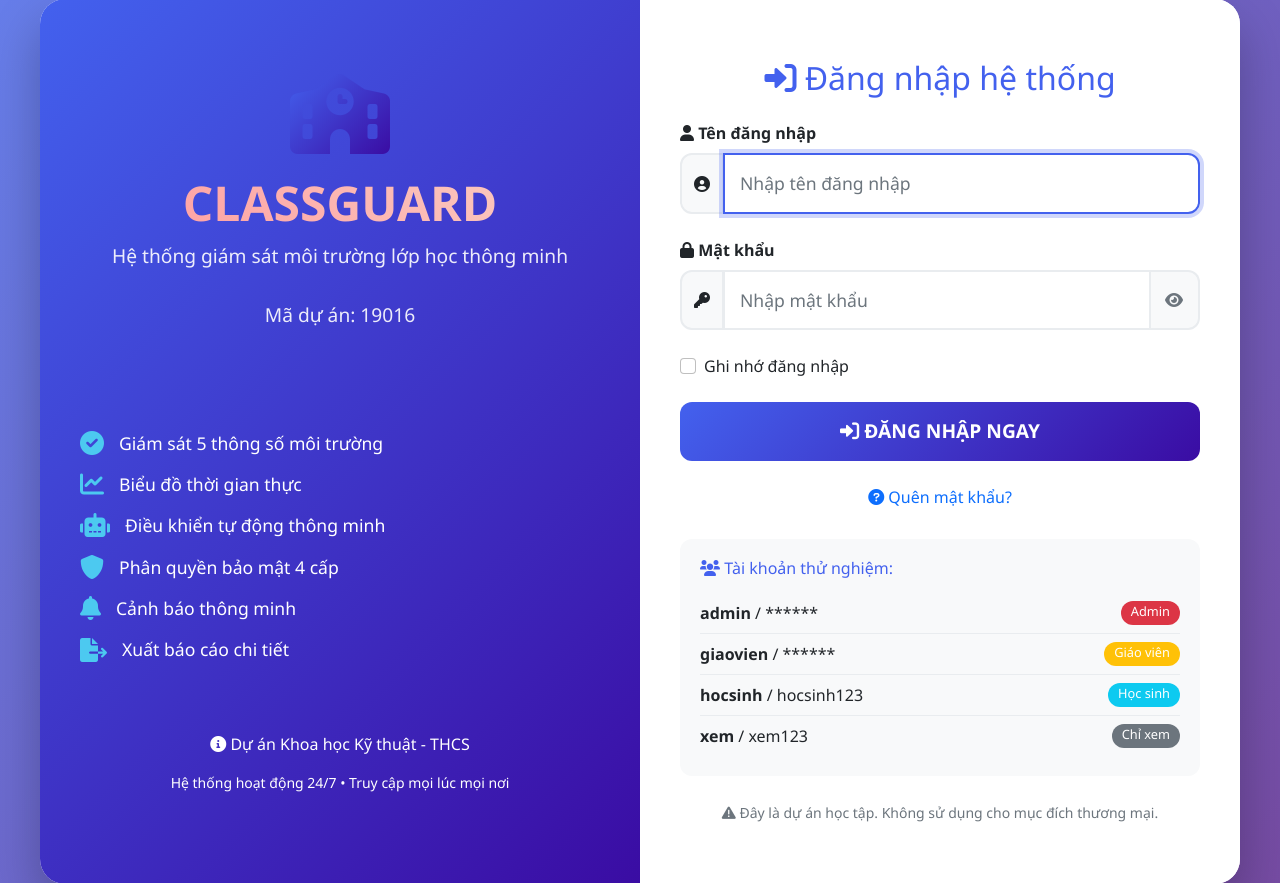
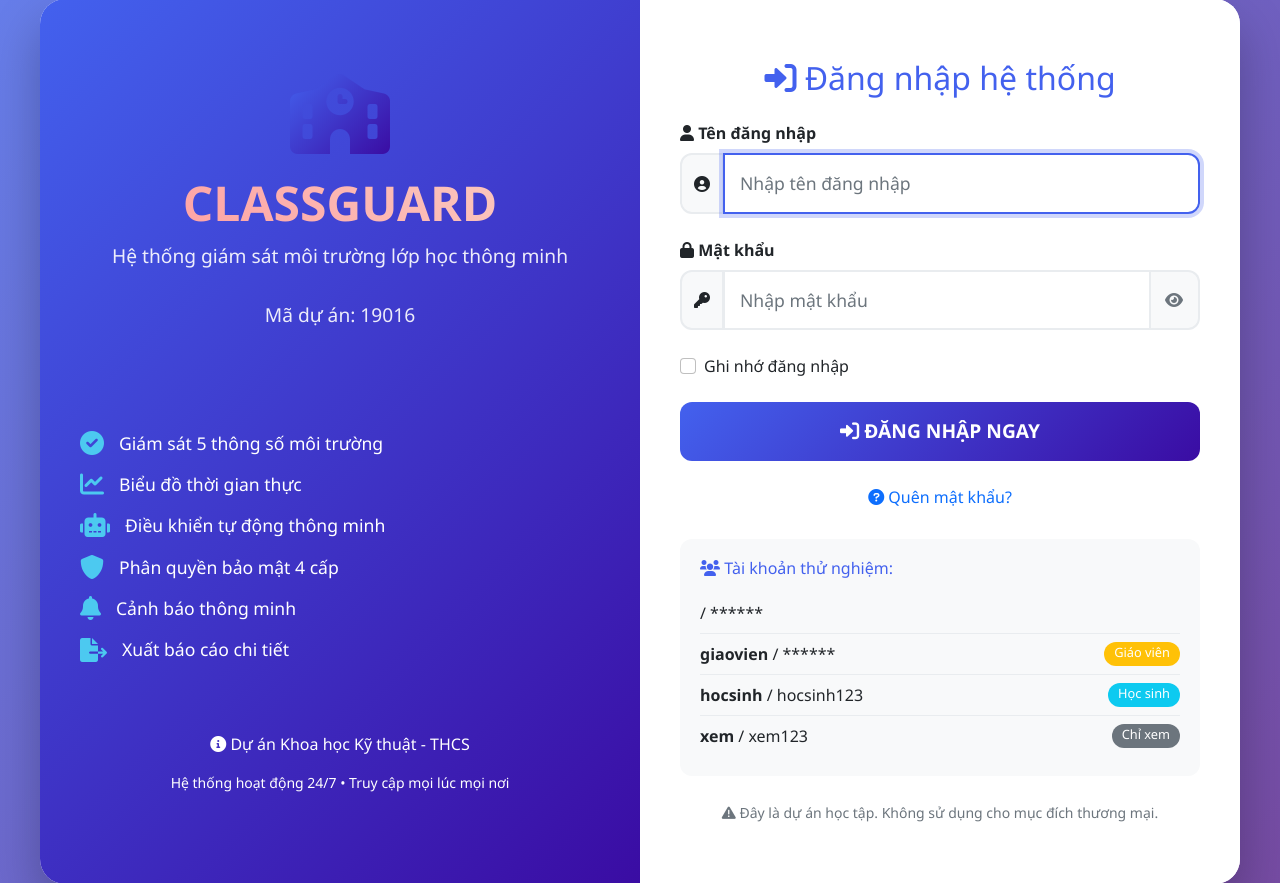
Before and after one commit to nguyenminhquan-80/classguard-web, a Flask app: page /login in a window 1280 px wide. Shown: the part 21-904 px from the top of the page. Run offline with Flask 3, Linux system fonts and the light colour scheme.

Commit message:
Update login.html

```diff
--- a/templates/login.html
+++ b/templates/login.html
@@ -287,8 +287,8 @@
             <div class="test-accounts">
                 <h6><i class="fas fa-users"></i> Tài khoản thử nghiệm:</h6>
                 <div class="account-item">
-                    <span><strong>admin</strong> / ******</span>
-                    <span class="badge bg-danger role-badge">Admin</span>
+                    <span><strong></strong> / ******</span>
+                    <span class="badge bg-danger role-badge"></span>
                 </div>
                 <div class="account-item">
                     <span><strong>giaovien</strong> / ******</span>
```
